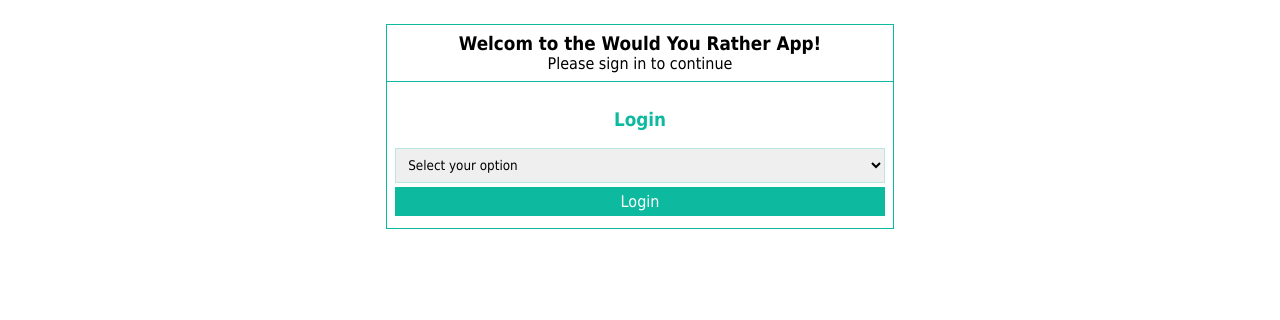
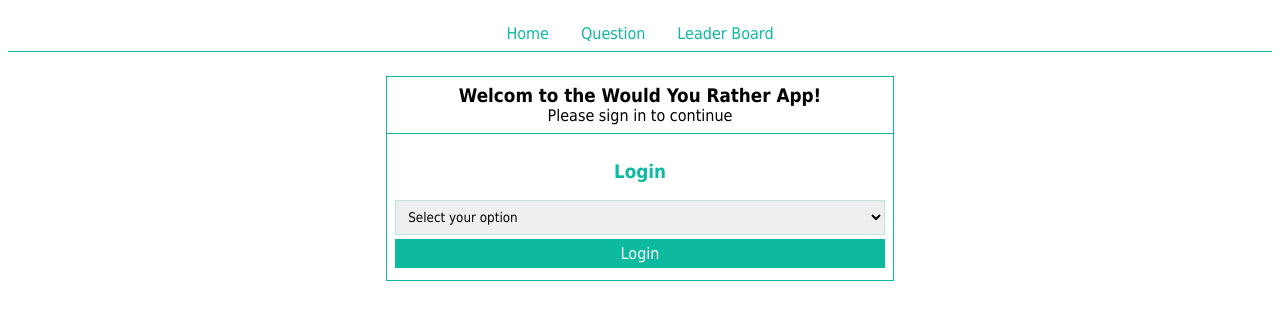
Before and after one commit to muradmm83/would-you-rather-reactnd, a React (Create React App) app: page /login in a window 1280 px wide. Shown: the top 320 px of the page. Built offline with nearby package versions, Linux system fonts and the light colour scheme.

Commit message:
refactor: nav and routes

```diff
--- a/src/components/App.js
+++ b/src/components/App.js
@@ -2,9 +2,11 @@ import React, { Component } from 'react';
 import { connect } from 'react-redux';
 import { BrowserRouter as Router, Route } from 'react-router-dom';
 import { handleInitialData } from '../actions/shared';
+import PrivateRoute from './PrivateRoute';
 import Home from './Home';
 import Login from './Login';
-import PrivateRoute from './PrivateRoute';
+import PollView from './PollView';
+import Nav from './Nav';
 
 class App extends Component {
 
@@ -17,9 +19,10 @@ class App extends Component {
 
     return (
       <Router>
-        <PrivateRoute path="/" authedUser={authedUser} exact>
-          <Home />
-        </PrivateRoute>
+        <Nav />
+
+        <PrivateRoute path="/" authedUser={authedUser} exact component={Home} />
+        <PrivateRoute path="/poll/:id" authedUser={authedUser} component={PollView} />
         <Route path="/login" component={Login} />
       </Router>
     )
```
